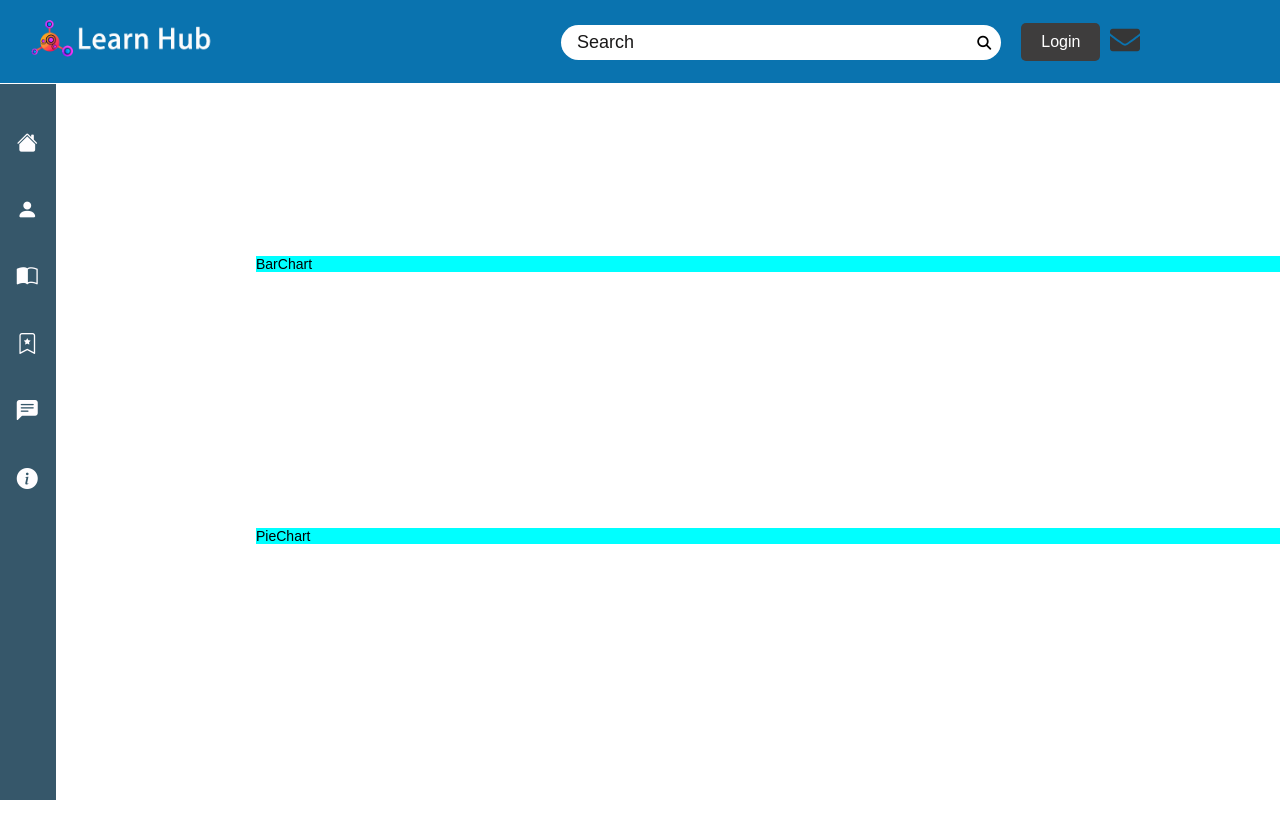
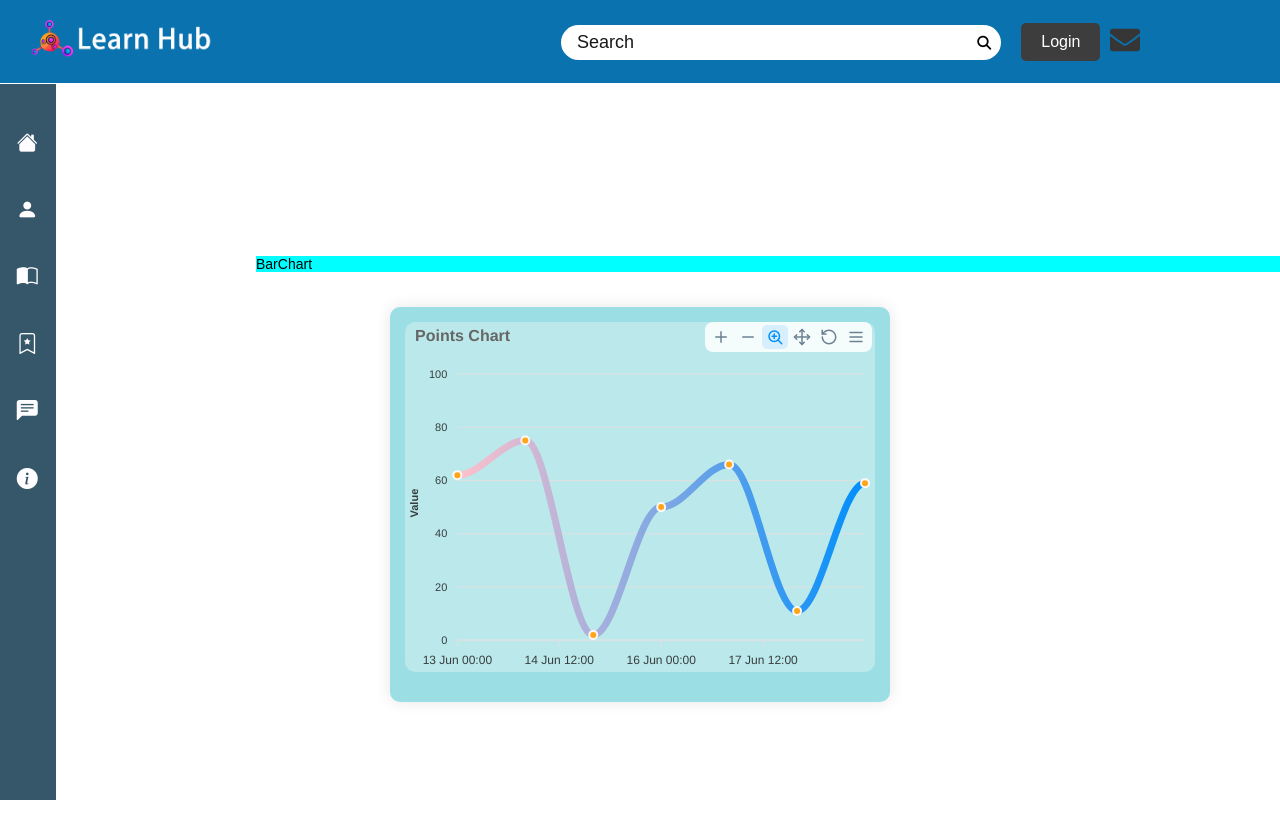
Before and after one commit to chamo7788/LMS-Project, a React (Vite) app: page /dashBoard in a window 1280 px wide. Shown: the top 838 px of the page. Built offline with nearby package versions, Linux system fonts and the light colour scheme.

Commit message:
line chart

```diff
--- a/src/assets/css/DashBoard/pieChart.css
+++ b/src/assets/css/DashBoard/pieChart.css
@@ -1,6 +1,18 @@
-.piechart{
-    position: relative;
-    background-color: aqua;
-    margin-top: 20%;
-    margin-left: 20%;
+.line-chart {
+    max-width: 500px;
+    margin: 35px auto;
+    background: #9bdee4;
+    padding: 15px;
+    box-shadow: 0 0 15px rgba(0, 0, 0, 0.1);
+    border-radius: 10px;
 }
+.line-chart .apexcharts-canvas {
+    background: #bbe8ea;
+    border-radius: 10px;
+
+}
+@media (max-width:768px){
+    .line-chart{
+        width: 70%;
+    }
+}
--- a/src/components/DashBoard/PieChart.jsx
+++ b/src/components/DashBoard/PieChart.jsx
@@ -1,6 +1,92 @@
 import React from "react";
 import "../../assets/css/DashBoard/pieChart.css";
+import Chart from "react-apexcharts";
+
+  // Function to generate dates for the past 7 days
+  const getPastWeekDates = () => {
+    const dates = [];
+    for (let i = 6; i >= 0; i--) {
+      const date = new Date();
+      date.setDate(date.getDate() - i);
+      dates.push(date.toISOString().split('T')[0]);
+    }
+    return dates;
+  };
+
+  // Example function to generate random data for the past 7 days
+  const getRandomData = () => {
+    return Array.from({ length: 7 }, () => Math.floor(Math.random() * 100));
+  };
+
 
 export function PieChart() {
-  return <div className="piechart">PieChart</div>;
+
+  const dates = getPastWeekDates();
+  const data = getRandomData();
+
+  const options = {
+    chart: {
+      type: 'line',
+      height: '100%'
+    },
+    stroke: {
+      width: 7,
+      curve: 'smooth'
+    },
+    xaxis: {
+      type: 'datetime',
+      categories: dates,
+    },
+    title: {
+      text: 'Points Chart',
+      align: 'left',
+      style: {
+        fontSize: "16px",
+        color: '#666'
+      }
+    },
+    fill: {
+      type: 'gradient',
+      gradient: {
+        shade: 'dark',
+        gradientToColors: ['pink'],
+        shadeIntensity: 1,
+        type: 'horizontal',
+        opacityFrom: 1,
+        opacityTo: 1,
+        stops: [0, 100, 100, 100]
+      },
+    },
+    markers: {
+      size: 4,
+      colors: ["#FFA41B"],
+      strokeColors: "#fff",
+      strokeWidth: 2,
+      hover: {
+        size: 7,
+      }
+    },
+    yaxis: {
+      min: 0,
+      max: 100,
+      title: {
+        text: 'Value',
+      },
+    }
+
+
+  };
+
+  const series = [
+    {
+      name: 'points',
+      data: data
+    }
+  ];
+
+  return(
+  <div className="line-chart">
+    <Chart options={options} series={series} type="line" height={350} />
+  </div>
+  );
 }
```
